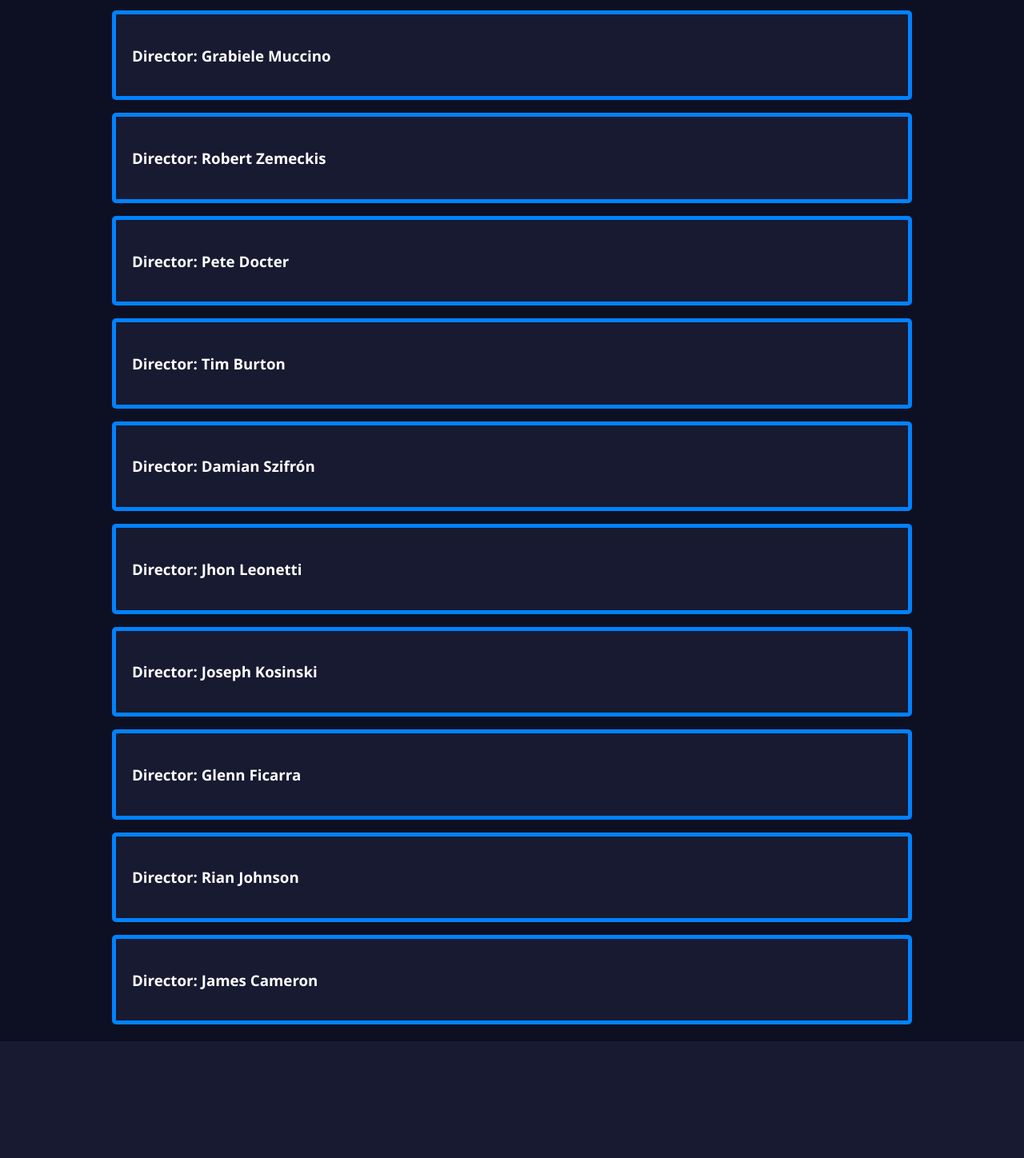
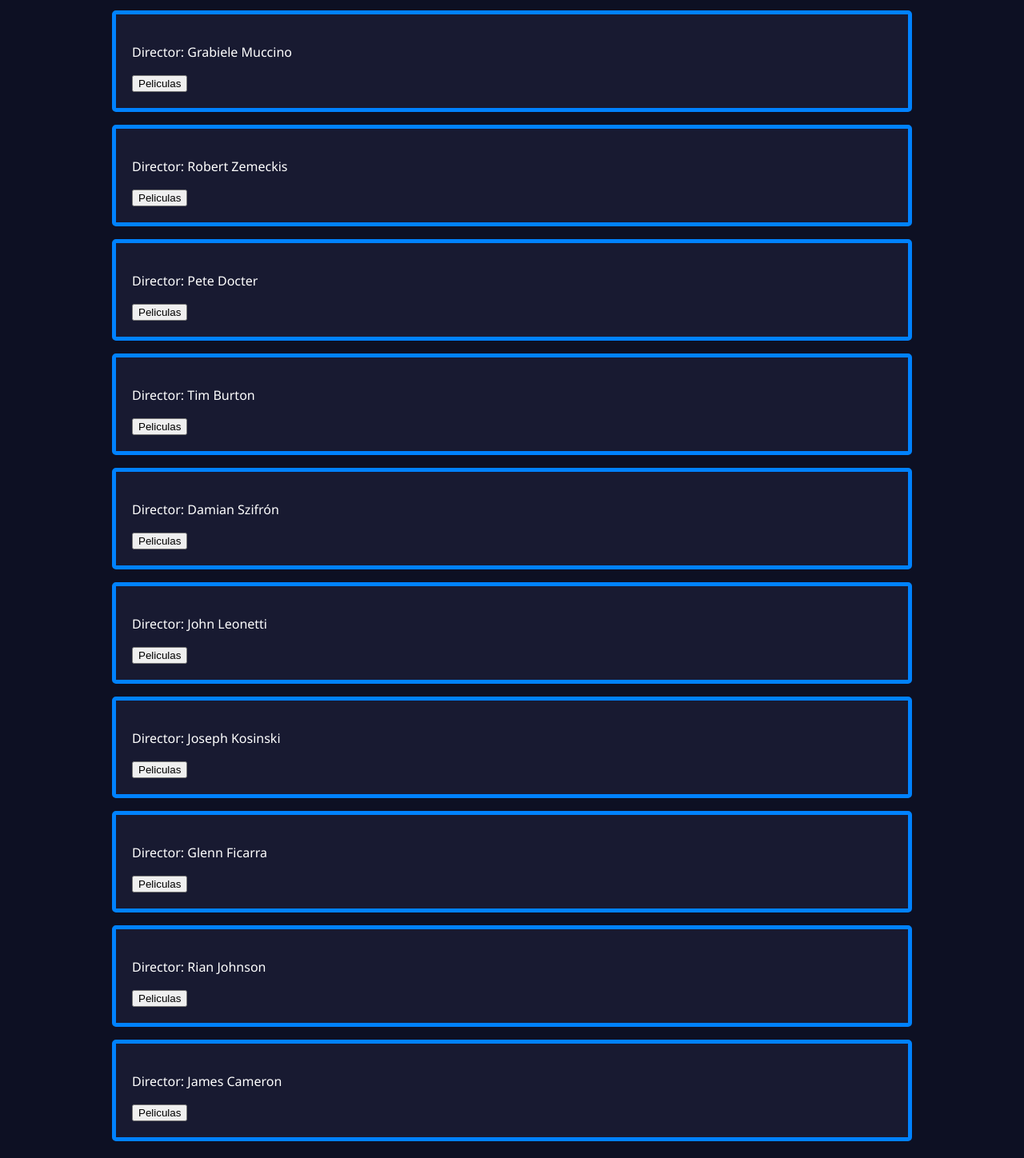
Before and after one commit to Sofii2301/Proyecto-Final---Programacion-2, a Flask app: page /directores in a window 1280 px wide. Shown: the part 197-1645 px from the top of the page at 80% size. Before the commit the page ends 1499 px from the top, so only its background shows below. Run offline with Flask 2, Linux system fonts and the light colour scheme.

Commit message:
Peliculas x director

```diff
--- a/app.py
+++ b/app.py
@@ -176,6 +176,15 @@ def editarPeli(peli):
                         peli['Sinopsis']=request.form.get("sinopsis")
     return render_template('editarPeli.html',name=usuario(), peli=peli)
 
+@app.route('/peliculas/<director>', methods=["GET","POST"])
+def pelisDire(director):
+    peliculas = []
+    if request.method == "POST":
+        for pelicula in pelis_data:
+            if pelicula['Director']==director:
+                peliculas.append(pelicula)
+    return render_template("pelisDire.html",name=usuario(), director=director, peliculas=pelis_data)
+
 @app.route('/logout')
 def logout():
   session.pop('user', None)
--- a/peliculas.json
+++ b/peliculas.json
@@ -57,7 +57,7 @@
     {
         "img": " https://pics.filmaffinity.com/Annabelle-671994408-large.jpg ",
         "Titulo": "Annabelle",
-        "Director": "Jhon Leonetti",
+        "Director": "John Leonetti",
         "año" : "2014",
         "Genero" : " Terror ",
         "Sinopsis" : " John Form encuentra el regalo perfecto para Mia (su esposa embarazada), una preciosa muñeca antigua llamada Annabelle. Una noche, una secta satánica les ataca brutalmente y provocan que un ente maligno se apodere de Annabelle. ",
--- a/templates/directores.html
+++ b/templates/directores.html
@@ -3,8 +3,11 @@
 {% block content%}
 <main>
     {% for datos in peliculas %}
-            <article>
-                <h3> Director: {{ datos ['Director'] }} </h3>
+            <article id="directores">
+                <form method="POST" action="/peliculas/{{ datos ['Director'] }}" >
+                    <p id="director">Director: {{ datos ['Director'] }}</p>
+                    <input type="submit" value="Peliculas" id="boton-pelisDire">
+                </form>
             </article>
     {% endfor %}
 </main>
```
Also changed, not shown: templates/pelisDire.html (added, +21 -0 lines).
